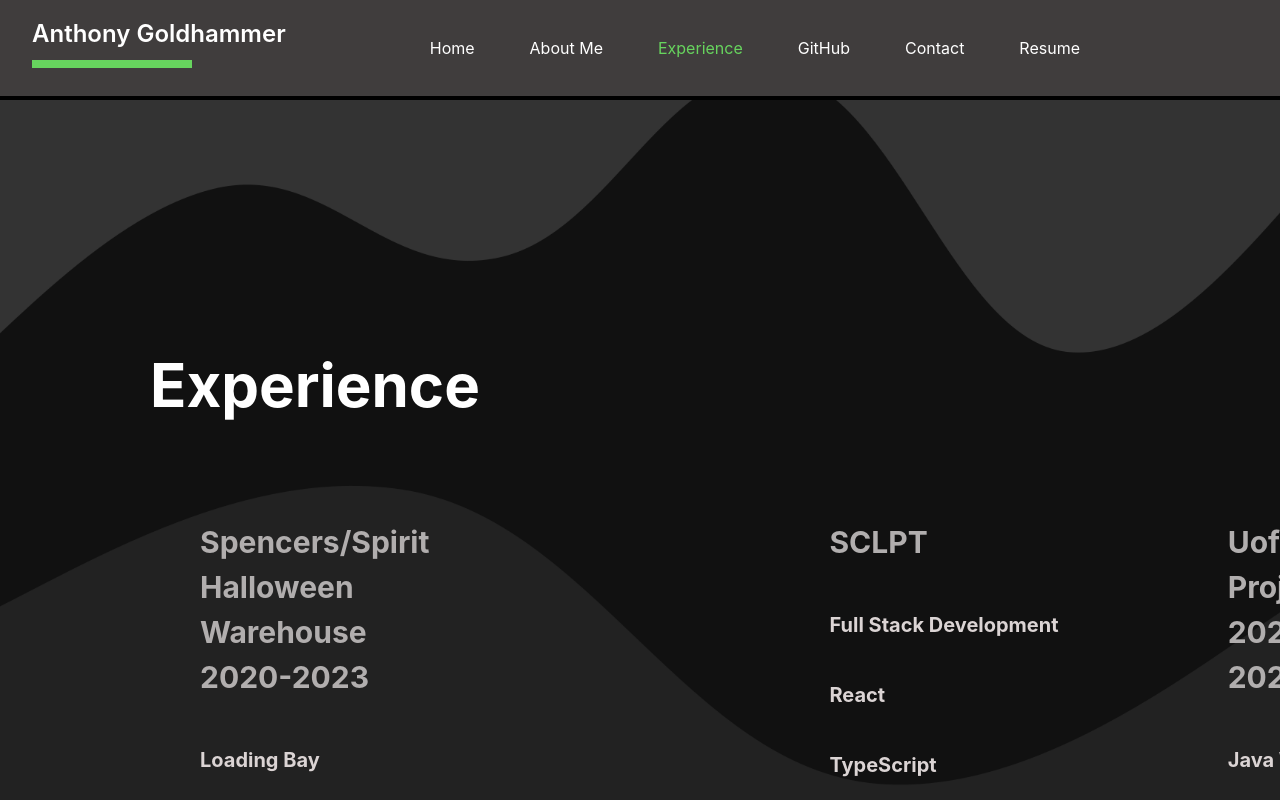
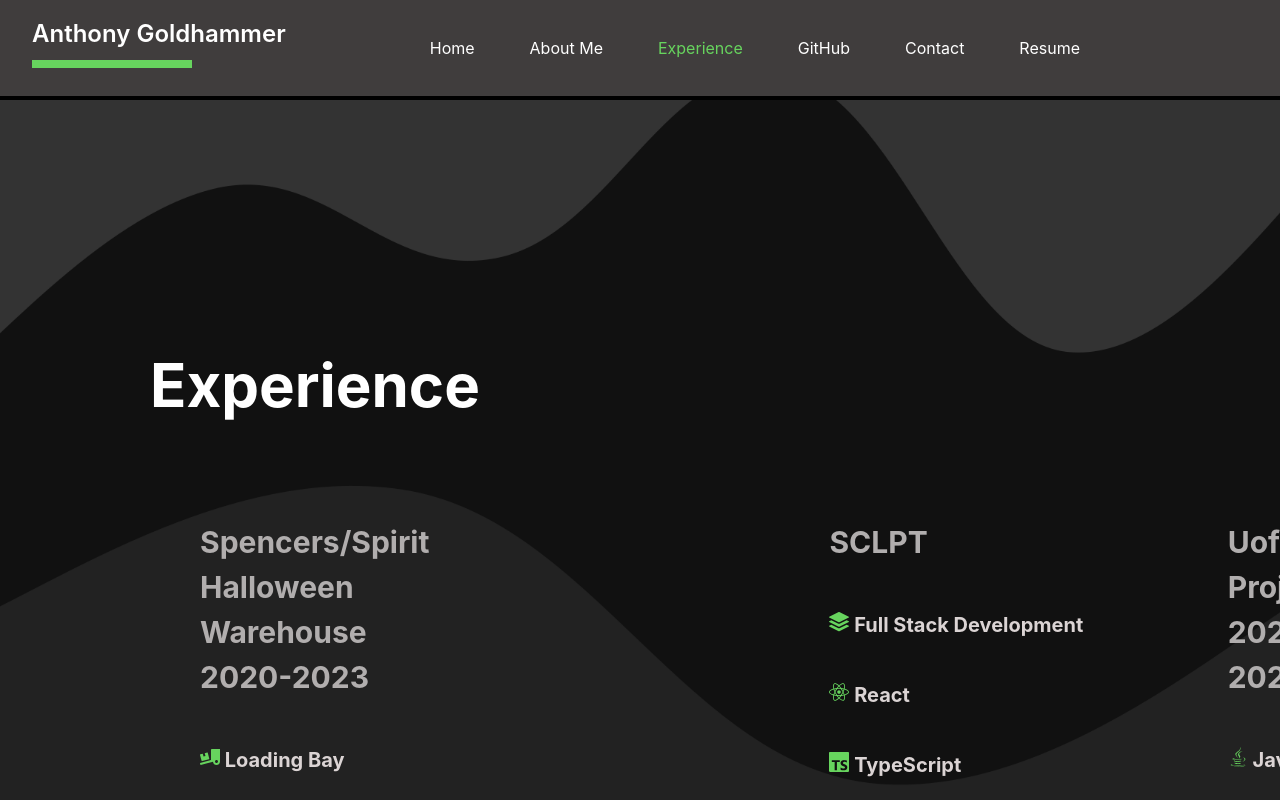
Before and after one commit to Shreklord/MyPortfolio, a React (Vite) app: page / in a window 1280 px wide. Both pictures are taken after a click on the element "Experience". Built offline with nearby package versions, Linux system fonts and the light colour scheme.

Commit message:
Added Bullet Point Logos

```diff
--- a/src/ExperienceContent.tsx
+++ b/src/ExperienceContent.tsx
@@ -1,4 +1,12 @@
 // import React, { useState } from "react";
+import { FaTruckLoading } from "react-icons/fa";
+import { FaHandPaper } from "react-icons/fa";
+import { FaBoxes } from "react-icons/fa";
+import { BsStack } from "react-icons/bs";
+import { FaReact } from "react-icons/fa";
+import { SiTypescript } from "react-icons/si";
+import { BiLogoPostgresql } from "react-icons/bi";
+import { FaJava } from "react-icons/fa";
 
 
 
@@ -15,22 +23,22 @@ function ExperienceContent(){
     <div className="experience_row">
         <div className="experience_column1">
             <h2 className="experience_title1">Spencers/Spirit Halloween Warehouse 2020-2023</h2>
-            <h3 className="experience_spencers1">Loading Bay</h3>
-            <h3 className="experience_spencers1">Picker</h3>
-            <h3 className="experience_spencers1">Back Stock</h3>
+            <h3 className="experience_spencers1"><FaTruckLoading color="#67d45e"/>   Loading Bay</h3>
+            <h3 className="experience_spencers1"><FaHandPaper color="#67d45e"/>   Picker</h3>
+            <h3 className="experience_spencers1"><FaBoxes color="#67d45e"/>   Back Stock</h3>
         </div>
         <div className="experience_column2">
 
             <h2 className="experience_title2">SCLPT</h2>
-            <h3 className="experience_sclpt1">Full Stack Development</h3>
-            <h3 className="experience_sclpt2">React</h3>
-            <h3 className="experience_sclpt3">TypeScript</h3>
-            <h3 className="experience_sclpt4">Postgresql</h3>
+            <h3 className="experience_sclpt1"><BsStack color="#67d45e"/>   Full Stack Development</h3>
+            <h3 className="experience_sclpt2"><FaReact color="#67d45e"/>   React</h3>
+            <h3 className="experience_sclpt3"><SiTypescript color="#67d45e"/>   TypeScript</h3>
+            <h3 className="experience_sclpt4"><BiLogoPostgresql color="#67d45e"/>   Postgresql</h3>
         </div>
         <div className="experience_column3">
 
             <h2 className="experience_title3">UofSC Projects 2023-2024</h2>
-            <h3 className="experience_uofsc1">Java Website w/ JavaFX</h3>
+            <h3 className="experience_uofsc1"><FaJava color="#67d45e"/>  Java Website w/ JavaFX</h3>
         </div>
 
     </div>
--- a/src/HomeContent.tsx
+++ b/src/HomeContent.tsx
@@ -1,4 +1,4 @@
-// import React, { useState } from "react";
+//import React, { useState } from "react";
 
 type HomeContentProps = {
     activeTab: string;
@@ -7,7 +7,7 @@ type HomeContentProps = {
 
 function HomeContent({ activeTab, setActiveTab }: HomeContentProps){
     const handleButtonClick = (tab: string) => {
-        activeTab
+        activeTab;
         setActiveTab(tab);
       };
 
```
